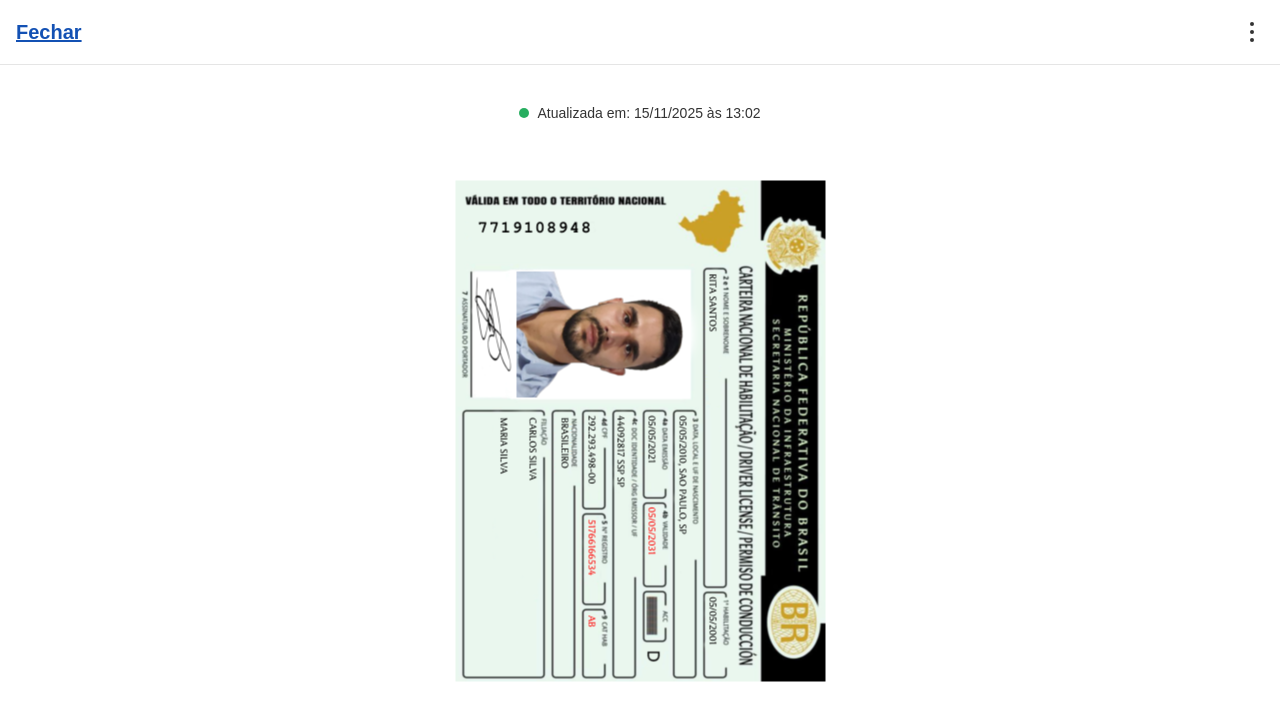
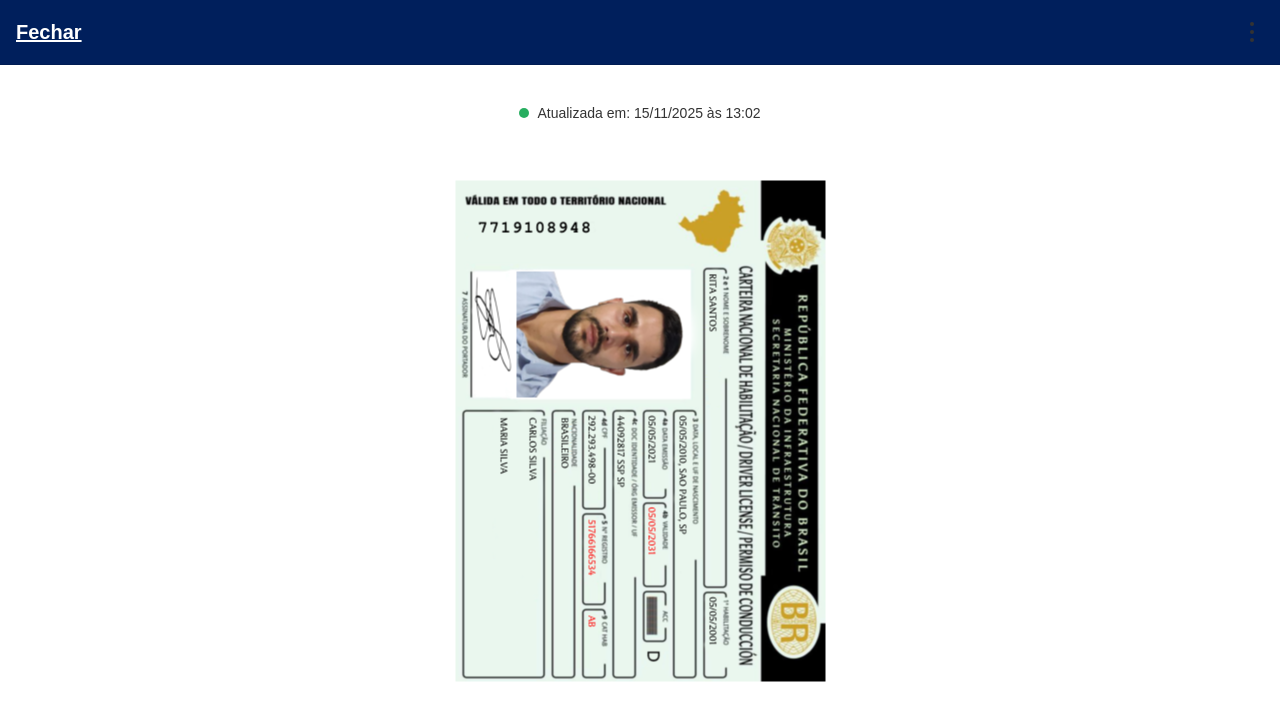
Before and after one commit to Pandoox/app-cnh-test, a plain HTML site: page indexcnh4.html in a window 1280 px wide. Shown: the top 708 px of the page. Drawn offline with Linux system fonts and the light colour scheme.

Commit message:
Update indexcnh4.html

```diff
--- a/indexcnh4.html
+++ b/indexcnh4.html
@@ -33,7 +33,7 @@
       justify-content: space-between;
       align-items: center;
       padding: 20px 16px;
-      background: #ffffff;
+      background: #001F5C;
       border-bottom: 1.3px solid rgba(0, 0, 0, 0.1);
 
       flex-shrink: 0;
@@ -72,7 +72,7 @@
 
 
     .close {
-      color: #1351B4;
+      color: #ffffff;
       font-size: 20px;
       font-weight: bold;
       cursor: pointer;
```
